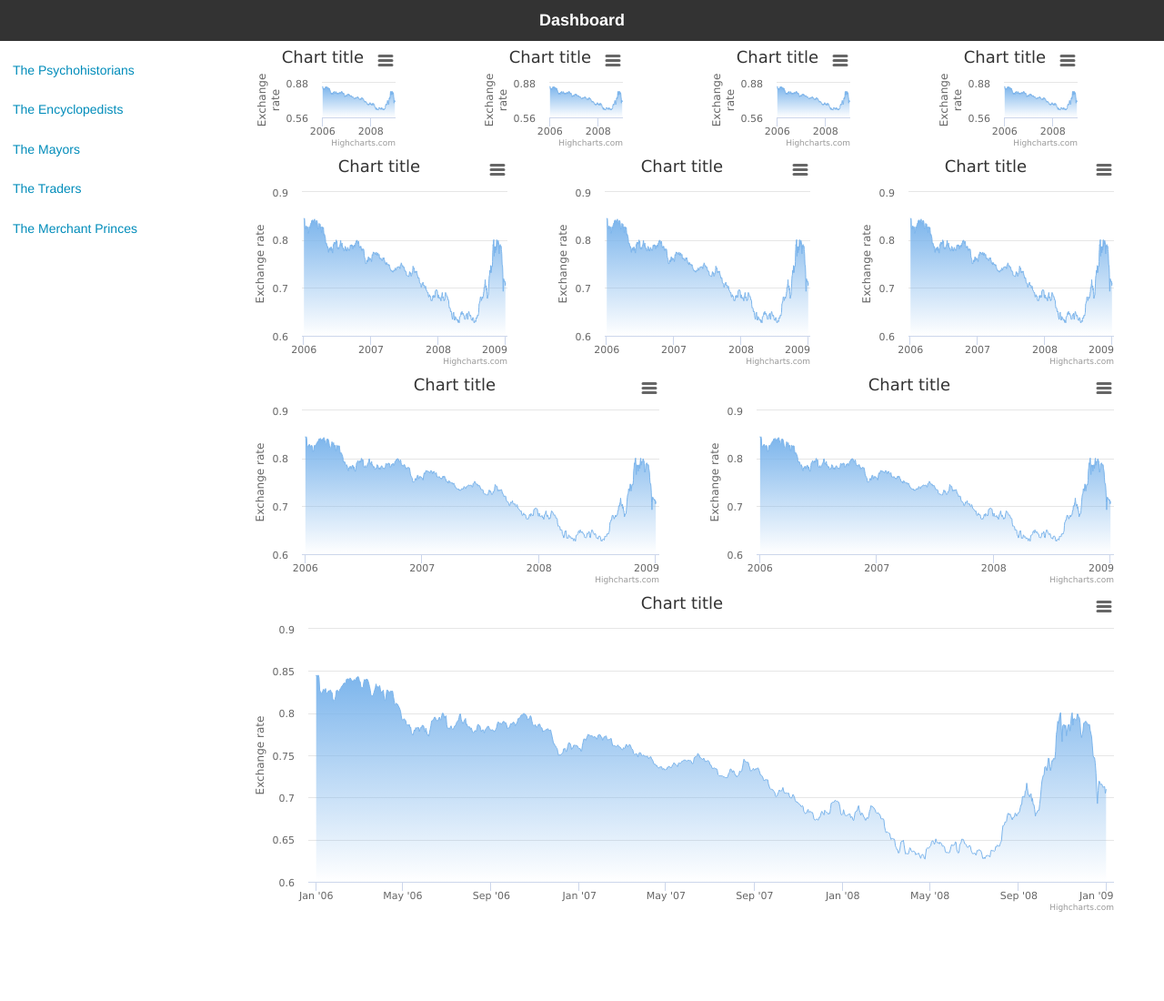
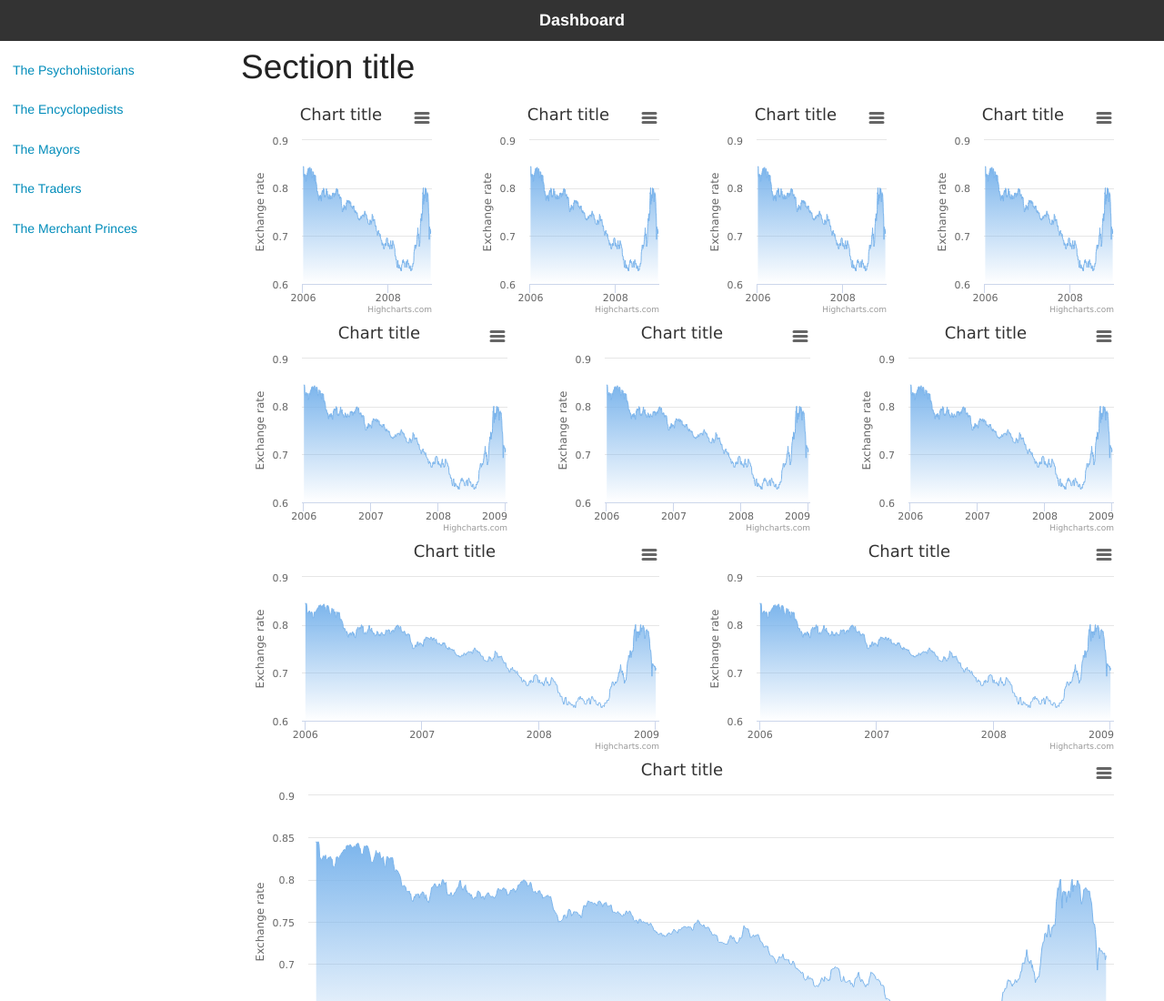
Before and after one commit to jankopriva/dashboards, a plain HTML site: page foundation-5.5.1/index.html in a window 1280 px wide. Shown: the top 1100 px of the page at 91% size. Drawn offline with nearby package versions, Linux system fonts and the light colour scheme.

Commit message:
4 gravy se zalomi na smallscreen zarizenich

```diff
--- a/foundation-5.5.1/index.html
+++ b/foundation-5.5.1/index.html
@@ -44,18 +44,25 @@
 
                 <div class="content">
 
+
                     <div class="row">
-                        <div class="small-3 medium-3 large-3 columns">
-                            <div class="chart1-small chart-small"></div>
+                        <div class="small-12 medium-12 large-12 columns">
+                            <h2 class="title">Section title</h2>
                         </div>
-                        <div class="small-3 medium-3 large-3 columns">
-                            <div class="chart2-small chart-small"></div>
+                    </div>
+
+					<div class="row">
+                        <div class="small-12 medium-6 large-3 columns">
+                            <div class="chart1-small chart-large"></div>
                         </div>
-                        <div class="small-3 medium-3 large-3 columns">
-                            <div class="chart3-small chart-small"></div>
+                        <div class="small-12 medium-6 large-3 columns">
+                            <div class="chart2-small chart-large"></div>
                         </div>
-                        <div class="small-3 medium-3 large-3 columns">
-                            <div class="chart4-small chart-small"></div>
+                        <div class="small-12 medium-6 large-3 columns">
+                            <div class="chart3-small chart-large"></div>
+                        </div>
+                        <div class="small-12 medium-6 large-3 columns">
+                            <div class="chart4-small chart-large"></div>
                         </div>
                     </div>
 
```
